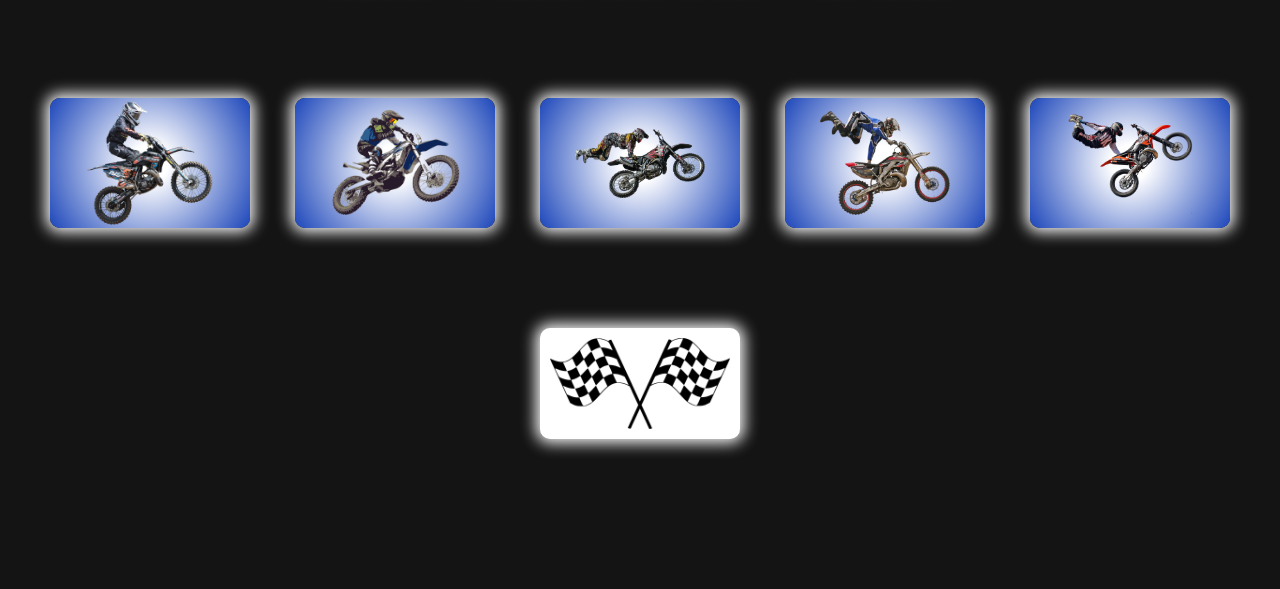
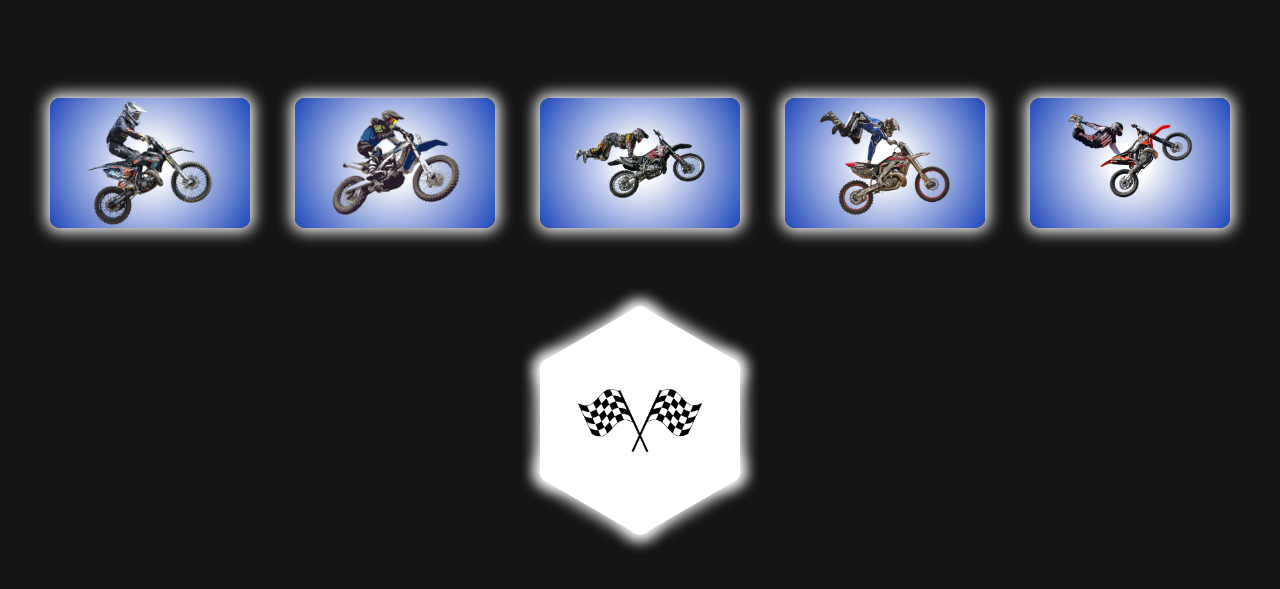
Before and after one commit to insane4l/JS-components, a plain HTML site: page motocross-race/index.html in a window 1280 px wide. Shown: the part 103-692 px from the top of the page. Drawn offline with Linux system fonts and the light colour scheme; a web font is replaced by a local one.

Commit message:
Start btn new styles

```diff
--- a/motocross-race/index.html
+++ b/motocross-race/index.html
@@ -58,7 +58,9 @@
                     <input class="rider__placeholder-input" placeholder="Enter rider name" type="text">
                 </div>
             </div>
-            <img class="start-btn" id="start-btn" src="./images/start-flags.png" alt="start race" draggable="false">
+            <div class="start__btn" id="start-btn">
+                <img class="start__btn-img" src="./images/start-flags.png" alt="start race" draggable="false">
+            </div>
         </div>
 
         <div class="race__section section">
--- a/motocross-race/motocross-race.scss
+++ b/motocross-race/motocross-race.scss
@@ -147,18 +147,42 @@ body {
             }
         }
     }
-    .start-btn {
-        display: block;
+    .start__btn {
+        position: relative;
+        display: flex;
+        justify-content: center;
+        align-items: center;
         width: 200px;
-        padding: 10px;
-        margin: 100px auto;
+        height: 125px;
+        margin: 130px auto;
         border-radius: 10px;
         background-color: #fff;
         box-shadow: 0 0 15px 4px #fff;
         transition: rotate 0.7s;
         cursor: pointer;
         &:hover {
+            background-color: rgba(#fff, .4);
+            box-shadow: 0 0 15px 4px #fff, 0 0 20px 4px #fff;
             transform: rotate(10deg);
+        }
+        &::before, &::after {
+            content: '';
+            position: absolute;
+            z-index: -1;
+            width: inherit;
+            height: inherit;
+            background: inherit;
+            box-shadow: inherit;
+            border-radius: inherit;
+        }
+        &::before {
+            transform: rotate(60deg);
+        }
+        &::after {
+            transform: rotate(-60deg);
+        }
+        &-img {
+            height: 50%;
         }
     }
 }
--- a/motocross-race/script.js
+++ b/motocross-race/script.js
@@ -66,7 +66,7 @@ document.addEventListener('DOMContentLoaded', function() {
     startRaceBtn.addEventListener('click', startGame);
 
     function startGame(e) {
-        e.target.classList.add('spin');
+        e.currentTarget.classList.add('spin');
         setTimeout( () => e.target.classList.remove('spin'), 1000);
         selectedRiders = getSelectedRiders();
         showSection(2);
```
Also changed, not shown: motocross-race/motocross-race.css.
